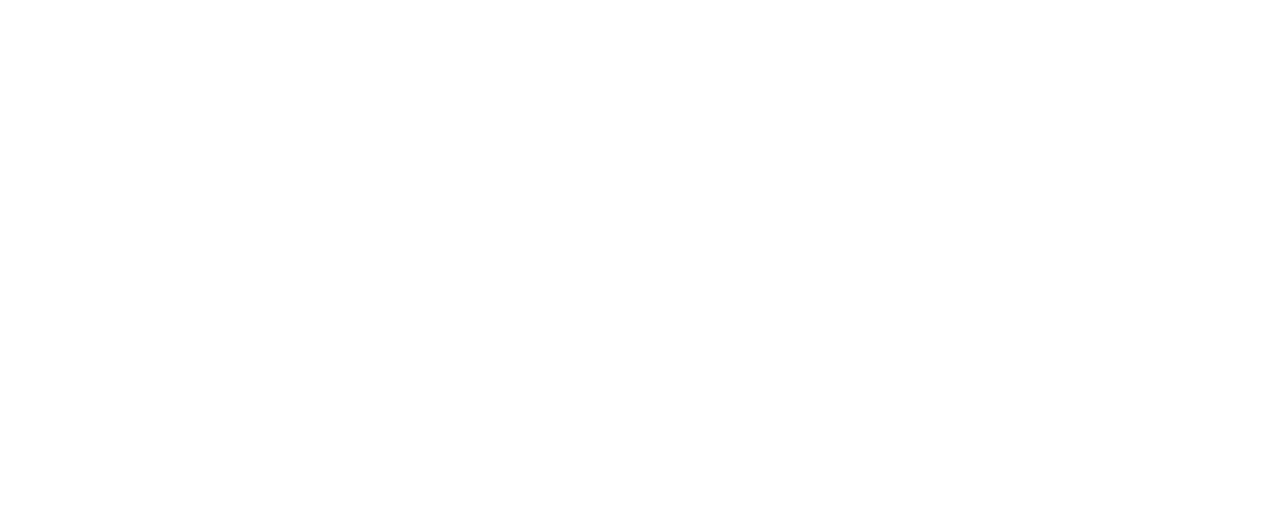
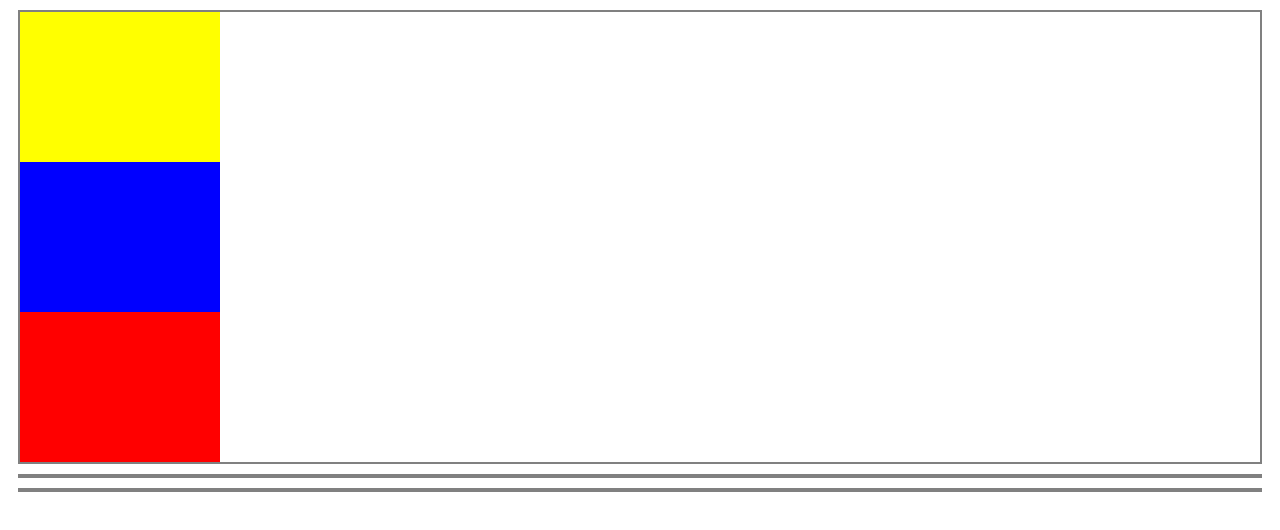
Before and after one commit to Nad138/Leccion-28-enunciados, a plain HTML site: page index.html in a window 1280 px wide. Drawn offline with Linux system fonts and the light colour scheme.

Commit message:
Estructura inicial de la bandera

```diff
--- a/assets/css/main.css
+++ b/assets/css/main.css
@@ -1 +1,17 @@
-main.css
+section{
+	border:  gray 2px solid;
+	margin: 10px;
+}
+div{
+	height: 150px;
+	width: 200px;
+}
+div.amarillo{
+	background-color: yellow;
+}
+div.azul{
+	background-color: blue;
+}
+div.rojo{
+	background-color: red;
+}
--- a/index.html
+++ b/index.html
@@ -5,7 +5,11 @@
 	<link rel="stylesheet" type="text/css" href="assets/css/main.css">
 </head>
 <body>
-<section class="ejercicio 1"></section>
+<section class="ejercicio 1">
+	<div class="amarillo"></div>
+	<div class="azul"></div>
+	<div class="rojo"></div>
+</section>
 <section class="ejercicio 2"></section>
 <section class="ejercicio 3"></section>
 
```
